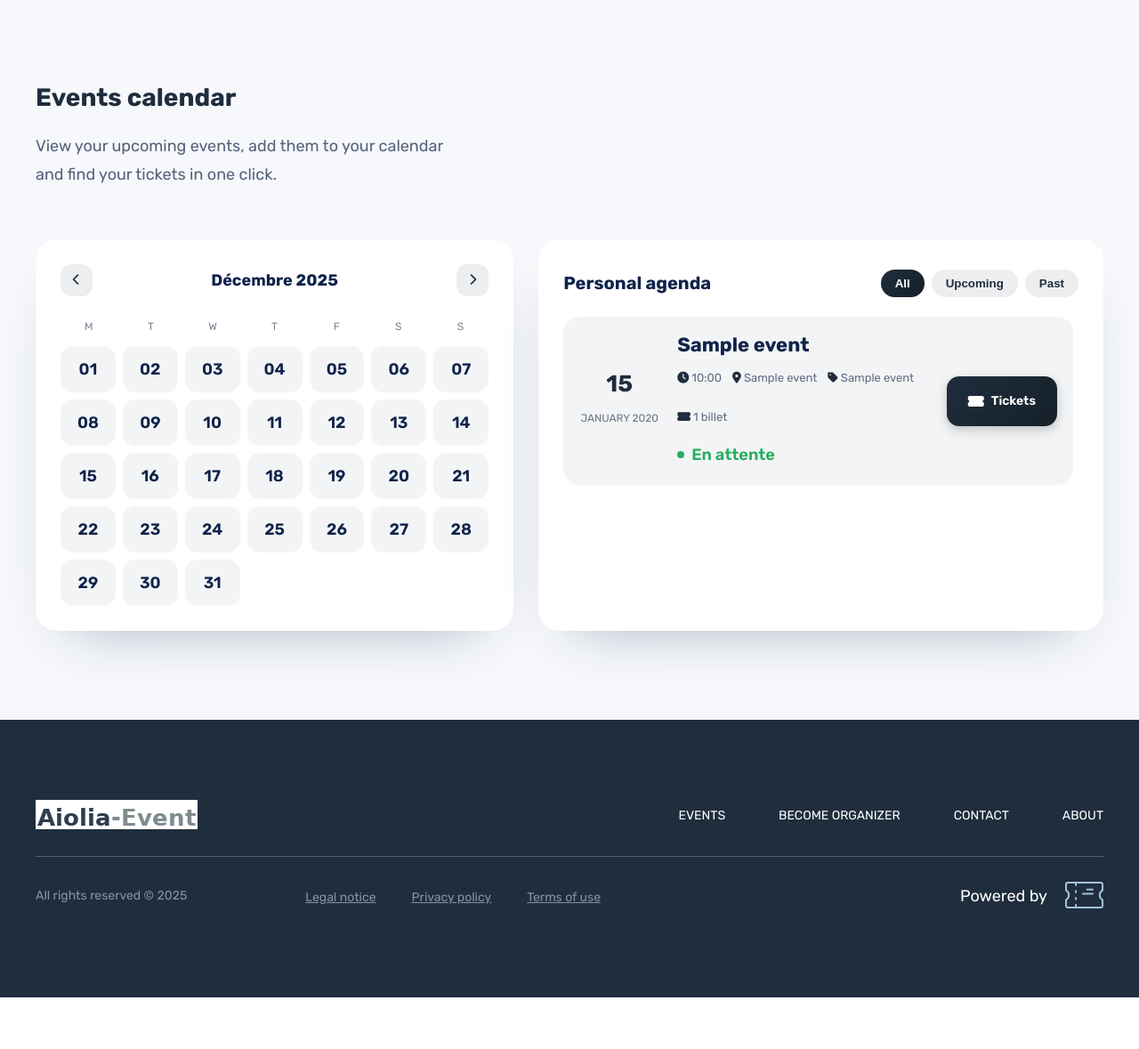
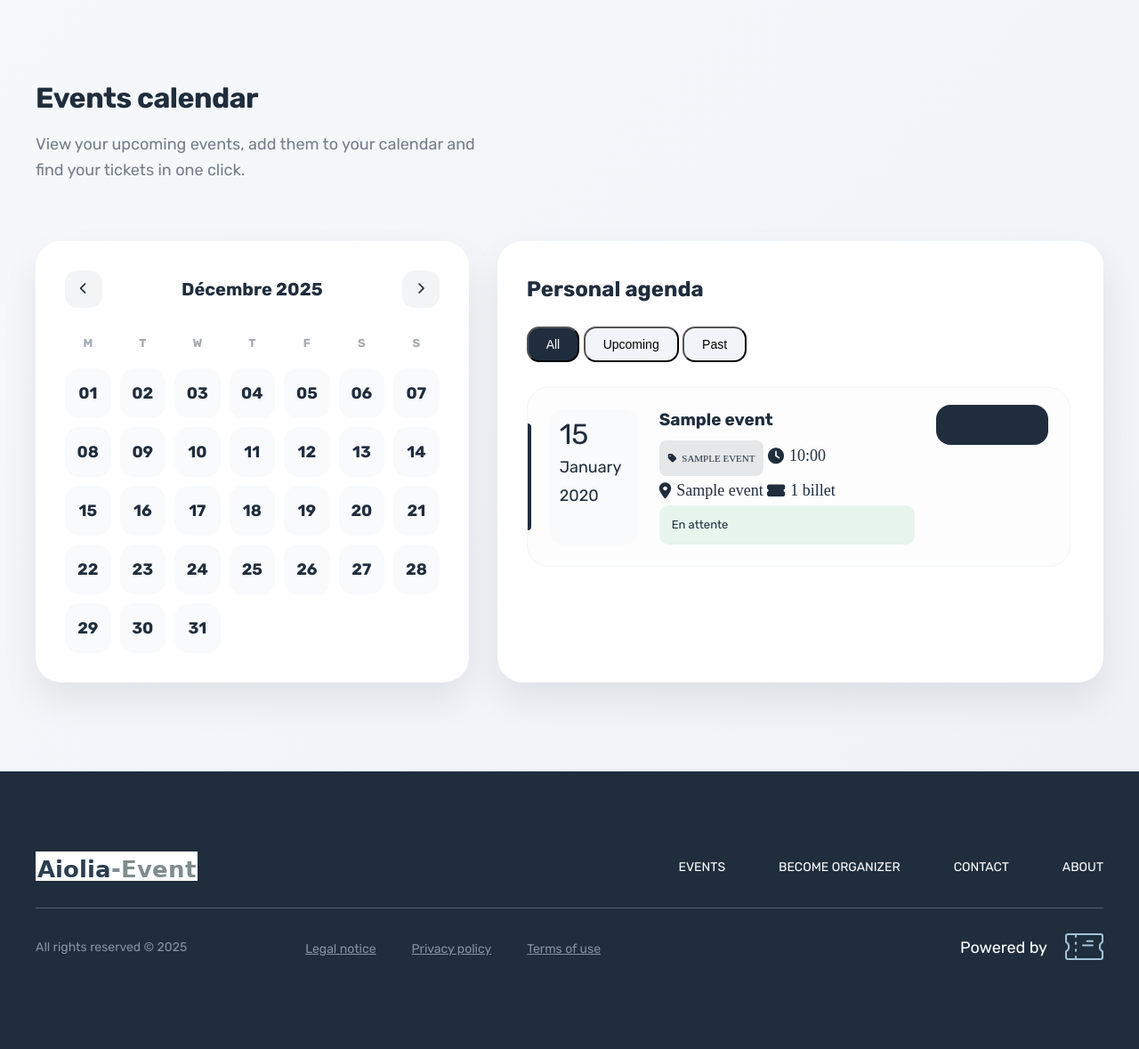
Before and after one commit to ainamanampisoa/Aiolia-event, a Symfony app: template Aiolia-event-front/templates/profile/calendar.html.twig in a window 1280 px wide. Shown: the part 144-1323 px from the top of the page at 89% size. Before the commit the page ends 1265 px from the top, so only its background shows below. Run offline with Twig, Linux system fonts and the light colour scheme; the template is opened without the code that fills it: most values are stand-ins (such as "Sample title", 1, 10 or a date in 2020); some libraries are stand-ins or nearby versions; some web fonts are replaced.

Commit message:
css calendrier

```diff
--- a/Aiolia-event-front/public/vente-ticket/css/profile-calendar.css
+++ b/Aiolia-event-front/public/vente-ticket/css/profile-calendar.css
@@ -1,313 +1,397 @@
-/* Calendrier */
+:root {
+    --cat-concert: #8e44ad;
+    --cat-sport: #27ae60;
+    --cat-theater: #e67e22;
+    --cat-business: #2980b9;
+    --cat-festival: #e91e63;
+    --cat-default: #1F2D3D;
+
+    --calendar-shadow: 0 20px 40px rgba(0, 0, 0, 0.08);
+    --card-hover-shadow: 0 10px 30px rgba(0, 0, 0, 0.12);
+}
+
+/* Calendrier Wrapper */
 
 .profile-calendar-wrapper {
-    background: #f6f8fb;
+    background: linear-gradient(135deg, #f6f8fb 0%, #eef2f7 100%);
     padding: 80px 0 100px;
     min-height: calc(100vh - 220px);
 }
 
 .calendar-header {
     display: flex;
-    align-items: flex-start;
+    align-items: center;
     justify-content: space-between;
     gap: 24px;
-    margin-bottom: 32px;
+    margin-bottom: 40px;
 }
 
 .calendar-header h1 {
     margin: 0;
-    font-size: 28px;
+    font-size: 32px;
+    font-weight: 800;
     color: #1F2D3D;
+    letter-spacing: -0.5px;
 }
 
 .calendar-header p {
     margin-top: 8px;
-    max-width: 480px;
-    color: rgba(17, 34, 68, 0.7);
+    max-width: 520px;
+    color: rgba(31, 45, 61, 0.6);
+    line-height: 1.6;
 }
 
-.calendar-actions {
-    display: flex;
-    gap: 12px;
+/* Calendar Actions */
+.btn-solid {
+    background: linear-gradient(135deg, #1F2D3D 0%, #34495e 100%);
+    color: #ffffff;
+    box-shadow: 0 4px 12px rgba(31, 45, 61, 0.2);
 }
 
-.btn-outline,
-.btn-solid {
-    border-radius: 999px;
-    padding: 10px 20px;
-    font-weight: 600;
-    font-size: 13px;
-    border: 1px solid transparent;
-    cursor: pointer;
-    transition: transform 0.2s ease, box-shadow 0.2s ease;
-    display: inline-flex;
-    align-items: center;
-    gap: 8px;
+.btn-solid:hover {
+    transform: translateY(-2px);
+    box-shadow: 0 6px 18px rgba(31, 45, 61, 0.3);
 }
 
-.btn-outline {
-    background: transparent;
-    border-color: rgba(31, 45, 61, 0.24);
-    color: #1F2D3D;
-}
-
-.btn-solid {
-    background: linear-gradient(135deg, #1F2D3D, #152028);
-    color: #ffffff;
-}
-
+/* Grid Layout */
 .calendar-grid {
     display: grid;
-    grid-template-columns: minmax(0, 1.1fr) minmax(0, 1.3fr);
-    gap: 28px;
+    grid-template-columns: 1fr 1.4fr;
+    gap: 32px;
 }
 
 .calendar-month,
 .calendar-agenda {
     background: #ffffff;
-    border-radius: 24px;
-    box-shadow: 0 28px 65px -42px rgba(15, 35, 74, 0.45);
-    padding: 28px;
+    border-radius: 28px;
+    box-shadow: var(--calendar-shadow);
+    padding: 32px;
+    border: 1px solid rgba(255, 255, 255, 0.8);
 }
 
+/* Month Header */
 .calendar-month-header {
     display: flex;
     justify-content: space-between;
     align-items: center;
-    margin-bottom: 18px;
+    margin-bottom: 24px;
 }
 
 .calendar-month-header .month {
-    font-weight: 700;
-    font-size: 18px;
-    color: #0F234A;
+    font-weight: 800;
+    font-size: 20px;
+    color: #1F2D3D;
 }
 
 .calendar-month-header .nav {
     border: none;
-    background: rgba(31, 45, 61, 0.08);
+    background: rgba(31, 45, 61, 0.05);
     color: #1F2D3D;
-    border-radius: 12px;
-    width: 36px;
-    height: 36px;
+    border-radius: 14px;
+    width: 42px;
+    height: 42px;
     display: inline-flex;
     align-items: center;
     justify-content: center;
     cursor: pointer;
+    transition: all 0.2s ease;
 }
 
+.calendar-month-header .nav:hover {
+    background: #1F2D3D;
+    color: #ffffff;
+}
+
+/* Calendar Days */
 .calendar-weekdays {
     display: grid;
     grid-template-columns: repeat(7, 1fr);
-    gap: 6px;
+    gap: 10px;
     text-align: center;
-    font-size: 12px;
+    font-size: 13px;
+    font-weight: 700;
     text-transform: uppercase;
-    color: rgba(17, 34, 68, 0.55);
-    margin-bottom: 6px;
+    color: rgba(31, 45, 61, 0.4);
+    margin-bottom: 12px;
 }
 
 .calendar-days {
     display: grid;
     grid-template-columns: repeat(7, 1fr);
-    gap: 8px;
+    gap: 10px;
 }
 
-.calendar-days .day,
-.calendar-days .empty {
-    height: 52px;
-    border-radius: 14px;
+.calendar-days .day {
+    height: 56px;
+    border-radius: 16px;
     display: flex;
     align-items: center;
     justify-content: center;
-    font-weight: 600;
-    color: #0F234A;
+    font-weight: 700;
+    color: #1F2D3D;
     position: relative;
-    background: rgba(31, 45, 61, 0.05);
+    background: #f8fafc;
+    border: 2px solid transparent;
+    transition: all 0.3s cubic-bezier(0.4, 0, 0.2, 1);
+    cursor: default;
 }
 
-.calendar-days .empty {
-    background: transparent;
+.calendar-days .day:hover {
+    background: #ffffff;
+    border-color: rgba(31, 45, 61, 0.1);
+    transform: scale(1.05);
 }
 
 .calendar-days .day.has-event {
-    background: linear-gradient(135deg, rgba(31, 45, 61, 0.18), rgba(31, 45, 61, 0.35));
-    color: #1F2D3D;
+    background: linear-gradient(135deg, #1F2D3D 0%, #34495e 100%);
+    color: #ffffff;
+    box-shadow: 0 4px 10px rgba(31, 45, 61, 0.2);
 }
 
-.calendar-days .day i {
-    position: absolute;
-    bottom: 6px;
-    font-size: 12px;
-    color: #1F2D3D;
+.calendar-days .day.has-event.category-concert {
+    background: linear-gradient(135deg, var(--cat-concert) 0%, #7d3c98 100%);
 }
 
+.calendar-days .day.has-event.category-sport {
+    background: linear-gradient(135deg, var(--cat-sport) 0%, #1e8449 100%);
+}
+
+.calendar-days .day.has-event.category-theater {
+    background: linear-gradient(135deg, var(--cat-theater) 0%, #d35400 100%);
+}
+
+.calendar-days .day.has-event.category-business {
+    background: linear-gradient(135deg, var(--cat-business) 0%, #21618c 100%);
+}
+
+.calendar-days .day.has-event.category-festival {
+    background: linear-gradient(135deg, var(--cat-festival) 0%, #c2185b 100%);
+}
+
+.calendar-days .day.has-event i {
+    position: absolute;
+    bottom: 8px;
+    font-size: 10px;
+    opacity: 0.8;
+}
+
+/* Agenda Styling */
 .calendar-agenda header {
-    display: flex;
-    justify-content: space-between;
-    align-items: center;
-    margin-bottom: 16px;
+    flex-direction: column;
+    align-items: flex-start;
+    gap: 16px;
+    margin-bottom: 24px;
 }
 
 .calendar-agenda h2 {
-    margin: 0;
-    font-size: 20px;
-    color: #0F234A;
+    font-size: 24px;
+    font-weight: 800;
 }
 
 .agenda-filters {
-    display: flex;
-    gap: 8px;
+    width: 100%;
+    overflow-x: auto;
+    padding-bottom: 4px;
 }
 
 .agenda-filters .tag {
-    border: none;
-    border-radius: 999px;
-    padding: 8px 16px;
-    background: rgba(31, 45, 61, 0.08);
-    color: #1F2D3D;
-    font-weight: 600;
-    cursor: pointer;
+    padding: 10px 20px;
+    font-size: 14px;
+    background: #f1f5f9;
+    border-radius: 14px;
+    transition: all 0.2s ease;
 }
 
 .agenda-filters .tag.active {
-    background: linear-gradient(135deg, #1F2D3D, #152028);
+    background: #1F2D3D;
     color: #ffffff;
 }
 
+/* Agenda Items */
 .agenda-list {
-    display: flex;
-    flex-direction: column;
-    gap: 16px;
-    max-height: 420px;
-    overflow-y: auto;
-    padding-right: 6px;
+    padding-right: 4px;
 }
 
 .agenda-item {
     display: grid;
-    grid-template-columns: 90px 1fr auto;
-    gap: 20px;
-    background: rgba(31, 45, 61, 0.05);
-    border-radius: 18px;
-    padding: 18px;
-    align-items: center;
+    grid-template-columns: 100px 1fr auto;
+    gap: 24px;
+    background: #fdfdfd;
+    border: 1px solid #f1f5f9;
+    border-radius: 24px;
+    padding: 24px;
+    position: relative;
+    overflow: hidden;
+    transition: all 0.3s ease;
+}
+
+.agenda-item:hover {
+    transform: translateX(4px);
+    box-shadow: var(--card-hover-shadow);
+    border-color: rgba(31, 45, 61, 0.1);
 }
 
 .agenda-date {
-    text-align: center;
-    display: flex;
-    flex-direction: column;
-    gap: 6px;
+    background: #f8fafc;
+    border-radius: 16px;
+    padding: 12px;
+    transition: all 0.3s ease;
 }
 
 .agenda-date .day {
-    font-size: 26px;
-    font-weight: 700;
-    color: #1F2D3D;
+    font-size: 32px;
+    line-height: 1;
 }
 
-.agenda-date .month {
-    font-size: 12px;
-    text-transform: uppercase;
-    color: rgba(17, 34, 68, 0.6);
+/* Category-based coloring */
+.agenda-item.category-concert .agenda-date {
+    background: rgba(142, 68, 173, 0.1);
+    color: var(--cat-concert);
+}
+
+.agenda-item.category-concert .agenda-date .day {
+    color: var(--cat-concert);
+}
+
+.agenda-item.category-sport .agenda-date {
+    background: rgba(39, 174, 96, 0.1);
+    color: var(--cat-sport);
+}
+
+.agenda-item.category-sport .agenda-date .day {
+    color: var(--cat-sport);
+}
+
+.agenda-item.category-theater .agenda-date {
+    background: rgba(230, 126, 34, 0.1);
+    color: var(--cat-theater);
+}
+
+.agenda-item.category-theater .agenda-date .day {
+    color: var(--cat-theater);
+}
+
+.agenda-item.category-business .agenda-date {
+    background: rgba(41, 128, 185, 0.1);
+    color: var(--cat-business);
+}
+
+.agenda-item.category-business .agenda-date .day {
+    color: var(--cat-business);
+}
+
+.agenda-item.category-festival .agenda-date {
+    background: rgba(233, 30, 99, 0.1);
+    color: var(--cat-festival);
+}
+
+.agenda-item.category-festival .agenda-date .day {
+    color: var(--cat-festival);
+}
+
+/* Accent line on the left */
+.agenda-item:before {
+    content: "";
+    position: absolute;
+    left: 0;
+    top: 50%;
+    transform: translateY(-50%);
+    width: 4px;
+    height: 60%;
+    border-radius: 0 4px 4px 0;
+    background: var(--cat-default);
+}
+
+.agenda-item.category-concert:before {
+    background: var(--cat-concert);
+}
+
+.agenda-item.category-sport:before {
+    background: var(--cat-sport);
+}
+
+.agenda-item.category-theater:before {
+    background: var(--cat-theater);
+}
+
+.agenda-item.category-business:before {
+    background: var(--cat-business);
+}
+
+.agenda-item.category-festival:before {
+    background: var(--cat-festival);
 }
 
 .agenda-content h3 {
-    margin: 0 0 8px;
-    color: #0F234A;
+    font-size: 19px;
+    margin-bottom: 12px;
+    font-weight: 700;
 }
 
 .agenda-meta {
-    display: flex;
-    flex-wrap: wrap;
-    gap: 12px;
-    font-size: 13px;
-    color: rgba(17, 34, 68, 0.65);
+    gap: 16px;
 }
 
-.agenda-meta i {
-    color: #1F2D3D;
+.agenda-meta span {
+    display: inline-flex;
+    align-items: center;
+    gap: 6px;
+    font-weight: 500;
 }
 
 .agenda-status {
-    margin-top: 10px;
-    font-weight: 600;
-    color: #27ae60;
-    display: inline-flex;
-    align-items: center;
-    gap: 8px;
-}
-
-.agenda-status .status-dot {
-    width: 8px;
-    height: 8px;
-    border-radius: 50%;
-    background: #27ae60;
-}
-
-.agenda-actions {
-    display: flex;
-    flex-direction: column;
-    gap: 10px;
-}
-
-.btn-details {
-    display: inline-flex;
-    align-items: center;
-    gap: 6px;
-    padding: 10px 16px;
-    border-radius: 12px;
-    background: linear-gradient(135deg, #1F2D3D, #152028);
-    color: #ffffff;
-    text-decoration: none;
-    font-weight: 600;
+    padding: 6px 14px;
+    background: rgba(39, 174, 96, 0.1);
+    border-radius: 10px;
+    font-size: 13px;
 }
 
 .btn-tickets-improved {
-    display: inline-flex;
-    align-items: center;
-    justify-content: center;
-    gap: 8px;
-    padding: 12px 24px;
-    border-radius: 14px;
-    background: linear-gradient(135deg, #1F2D3D 0%, #152028 100%);
-    color: #ffffff;
-    text-decoration: none;
-    font-weight: 600;
+    padding: 14px 28px;
+    border-radius: 16px;
     font-size: 14px;
-    transition: all 0.3s ease;
-    box-shadow: 0 4px 12px rgba(31, 45, 61, 0.25);
-    border: none;
-    cursor: pointer;
-    white-space: nowrap;
-    min-width: 120px;
+    font-weight: 700;
+    text-transform: none;
+    background: #1F2D3D;
 }
 
-.btn-tickets-improved:hover {
-    transform: translateY(-2px);
-    box-shadow: 0 6px 20px rgba(31, 45, 61, 0.35);
-    background: linear-gradient(135deg, #152028 0%, #1F2D3D 100%);
-}
-
-.btn-tickets-improved:active {
-    transform: translateY(0);
-    box-shadow: 0 2px 8px rgba(31, 45, 61, 0.25);
-}
-
-.btn-tickets-improved i {
-    font-size: 16px;
-}
-
-.btn-outline {
-    width: 40px;
-    height: 40px;
-    border-radius: 12px;
-    border: none;
+/* Category Badge in meta */
+.cat-badge {
+    padding: 4px 10px;
+    border-radius: 8px;
+    font-size: 11px;
+    font-weight: 700;
+    text-transform: uppercase;
     background: rgba(31, 45, 61, 0.1);
     color: #1F2D3D;
 }
 
+.category-concert .cat-badge {
+    background: rgba(142, 68, 173, 0.1);
+    color: var(--cat-concert);
+}
+
+.category-sport .cat-badge {
+    background: rgba(39, 174, 96, 0.1);
+    color: var(--cat-sport);
+}
+
+.category-theater .cat-badge {
+    background: rgba(230, 126, 34, 0.1);
+    color: var(--cat-theater);
+}
+
+.category-business .cat-badge {
+    background: rgba(41, 128, 185, 0.1);
+    color: var(--cat-business);
+}
+
+.category-festival .cat-badge {
+    background: rgba(233, 30, 99, 0.1);
+    color: var(--cat-festival);
+}
+
+/* Responsive adjustments */
 @media (max-width: 1200px) {
     .calendar-grid {
         grid-template-columns: 1fr;
@@ -317,16 +401,17 @@
 @media (max-width: 768px) {
     .calendar-header {
         flex-direction: column;
-        align-items: flex-start;
+        text-align: center;
     }
 
     .agenda-item {
         grid-template-columns: 1fr;
-        text-align: left;
     }
 
-    .agenda-actions {
+    .agenda-date {
         flex-direction: row;
-        justify-content: flex-end;
+        justify-content: center;
+        align-items: center;
+        gap: 12px;
     }
 }
--- a/Aiolia-event-front/templates/profile/calendar.html.twig
+++ b/Aiolia-event-front/templates/profile/calendar.html.twig
@@ -59,7 +59,16 @@
                                     {% set eventTime = event.starts_at|date('H:i') %}
                                     {% set eventDay = event.starts_at|date('d') %}
                                     {% set eventMonth = event.starts_at|date('F Y') %}
-                                    <article class="agenda-item" data-event-date="{{ event.starts_at|date('Y-m-d\\TH:i:sP') }}">
+                                    {% set catClass = '' %}
+                                    {% set catLabel = event.category_label|default('Événement') %}
+                                    {% if catLabel|lower matches '/concert|musique|music/' %}{% set catClass = 'category-concert' %}
+                                    {% elseif catLabel|lower matches '/sport/' %}{% set catClass = 'category-sport' %}
+                                    {% elseif catLabel|lower matches '/théâtre|art|spectacle/' %}{% set catClass = 'category-theater' %}
+                                    {% elseif catLabel|lower matches '/conférence|business|salon/' %}{% set catClass = 'category-business' %}
+                                    {% elseif catLabel|lower matches '/festival/' %}{% set catClass = 'category-festival' %}
+                                    {% endif %}
+
+                                    <article class="agenda-item {{ catClass }}" data-event-date="{{ event.starts_at|date('Y-m-d\\TH:i:sP') }}">
                                         <div class="agenda-date">
                                             <span class="day">{{ eventDay }}</span>
                                             <span class="month">{{ eventMonth }}</span>
@@ -67,9 +76,9 @@
                                         <div class="agenda-content">
                                             <h3><a href="{{ path('event_details', { id: event.id }) }}" style="text-decoration: none; color: inherit;">{{ event.title }}</a></h3>
                                             <div class="agenda-meta">
+                                                <span class="cat-badge"><i class="fas fa-tag"></i> {{ catLabel }}</span>
                                                 <span><i class="fas fa-clock"></i> {{ eventTime }}</span>
                                                 <span><i class="fas fa-map-marker-alt"></i> {{ event.venue_name ?? event.city ?? 'Lieu non spécifié' }}</span>
-                                                <span><i class="fas fa-tag"></i> {{ event.category_label ?? 'Événement' }}</span>
                                                 {% if event.ticket_count|default(0) > 0 %}
                                                     <span><i class="fas fa-ticket-alt"></i> {{ event.ticket_count }} billet{{ event.ticket_count > 1 ? 's' : '' }}</span>
                                                 {% endif %}
@@ -184,6 +193,19 @@
                     // Vérifier si ce jour a des événements
                     if (eventsByDate[dateKey] && eventsByDate[dateKey].length > 0) {
                         dayElement.classList.add('has-event');
+
+                        // Ajouter une classe de catégorie basée sur le premier événement
+                        const firstEvent = eventsByDate[dateKey][0];
+                        const catLabel = (firstEvent.category_label || '').toLowerCase();
+                        let catClass = '';
+                        if (catLabel.match(/concert|musique|music/)) catClass = 'category-concert';
+                        else if (catLabel.match(/sport/)) catClass = 'category-sport';
+                        else if (catLabel.match(/théâtre|art|spectacle/)) catClass = 'category-theater';
+                        else if (catLabel.match(/conférence|business|salon/)) catClass = 'category-business';
+                        else if (catLabel.match(/festival/)) catClass = 'category-festival';
+
+                        if (catClass) dayElement.classList.add(catClass);
+
                         dayElement.title = eventsByDate[dateKey].map(e => e.title).join(', ');
 
                         // Ajouter une icône
```
Also changed, not shown: Aiolia-event-front/templates/event/details.html.twig (+1 -6 lines).
